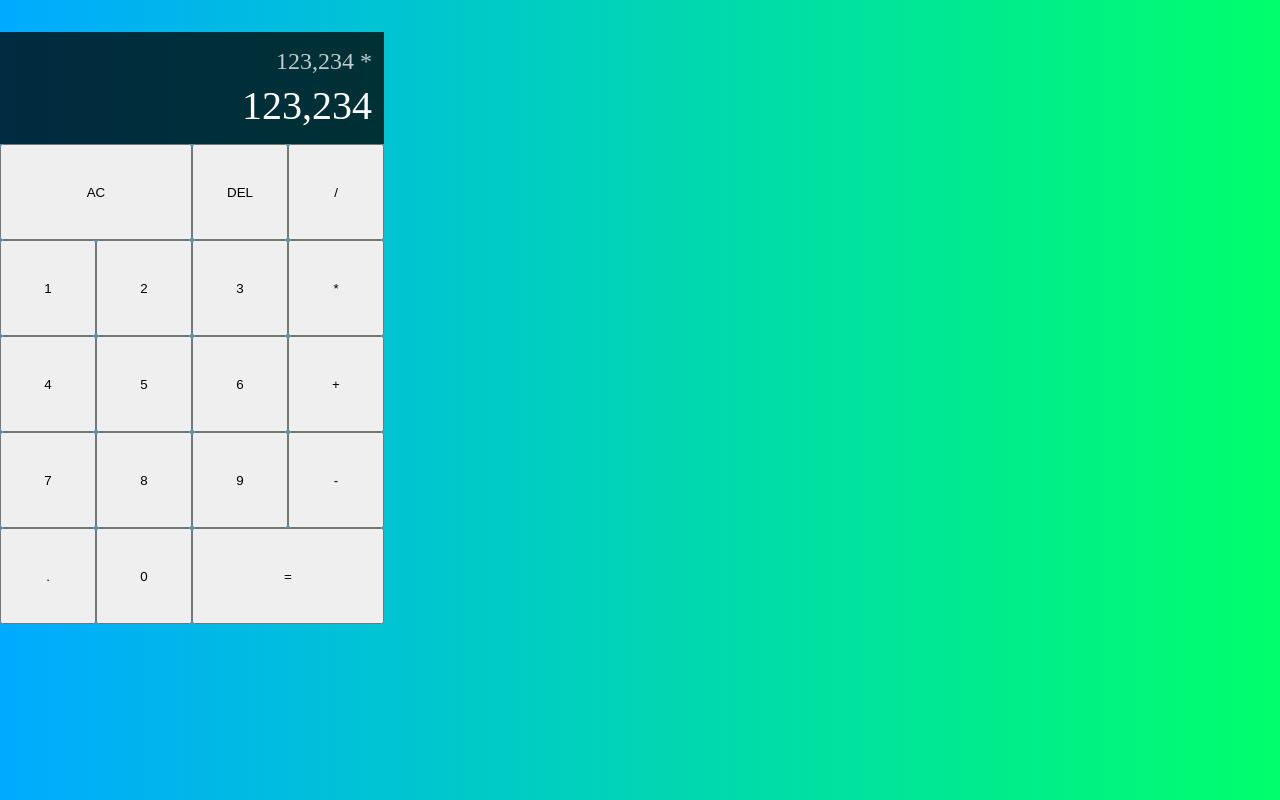
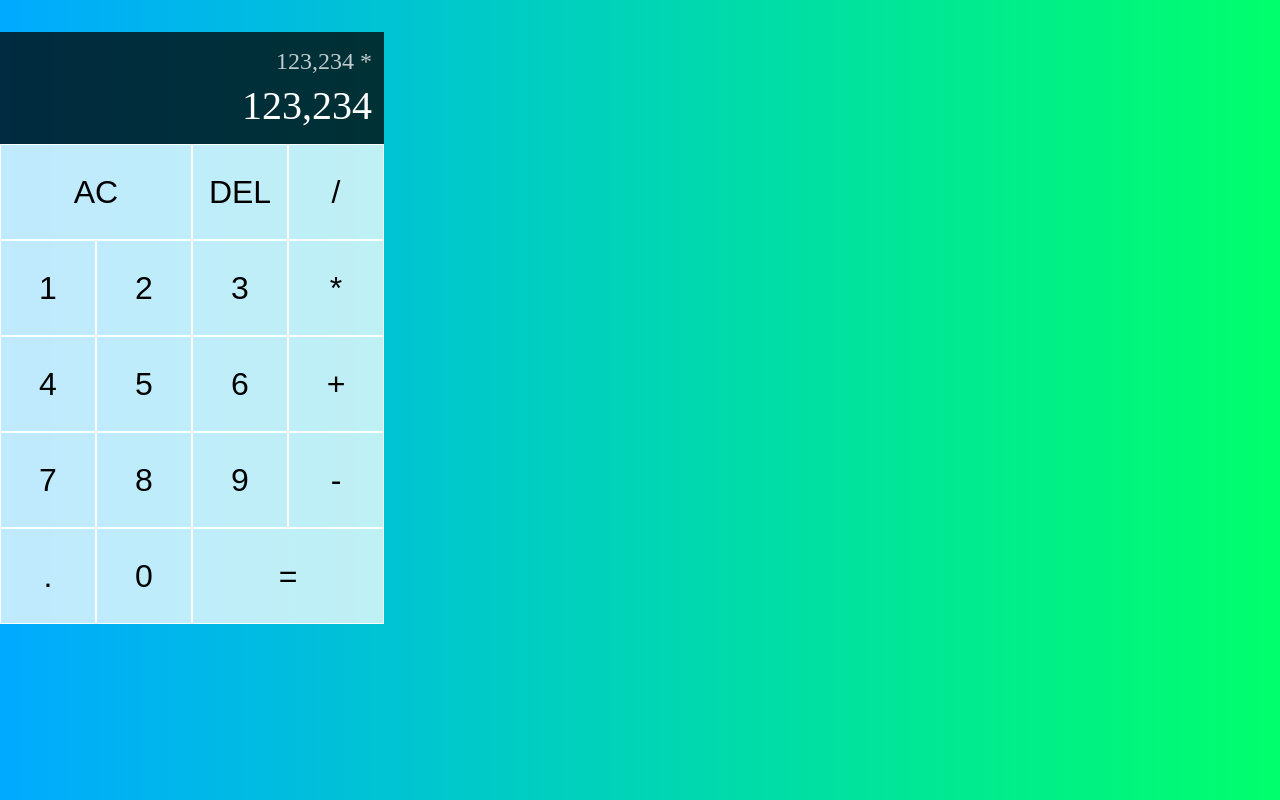
Before and after one commit to softdeveloper23/react-calculator, a React (Create React App) app: page / in a window 1280 px wide. Built offline with nearby package versions, Linux system fonts and the light colour scheme.

Commit message:
Updated buttons with css style

```diff
--- a/src/styles.css
+++ b/src/styles.css
@@ -14,6 +14,19 @@
     margin-top: 2rem;
     grid-template-columns: repeat(4, 6rem);
     grid-template-rows: minmax(7rem, auto) repeat(5, 6rem);
+}
+
+.calculator-grid>button {
+    cursor: pointer;
+    font-size: 2rem;
+    border: 1px solid white;
+    outline: none;
+    background-color: rgba(255, 255, 255, .75);
+}
+
+.calculator-grid>button:hover,
+.calculator-grid>button:focus {
+    background-color: rgba(255, 255, 255, .9);
 }
 
 .span-two {
```
